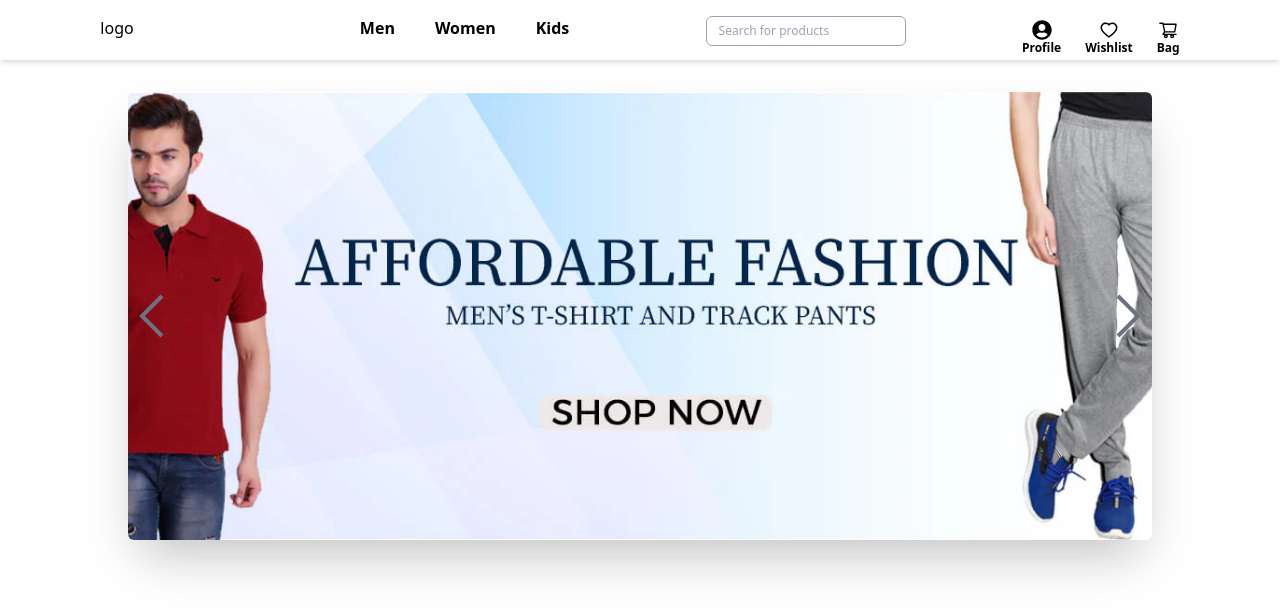
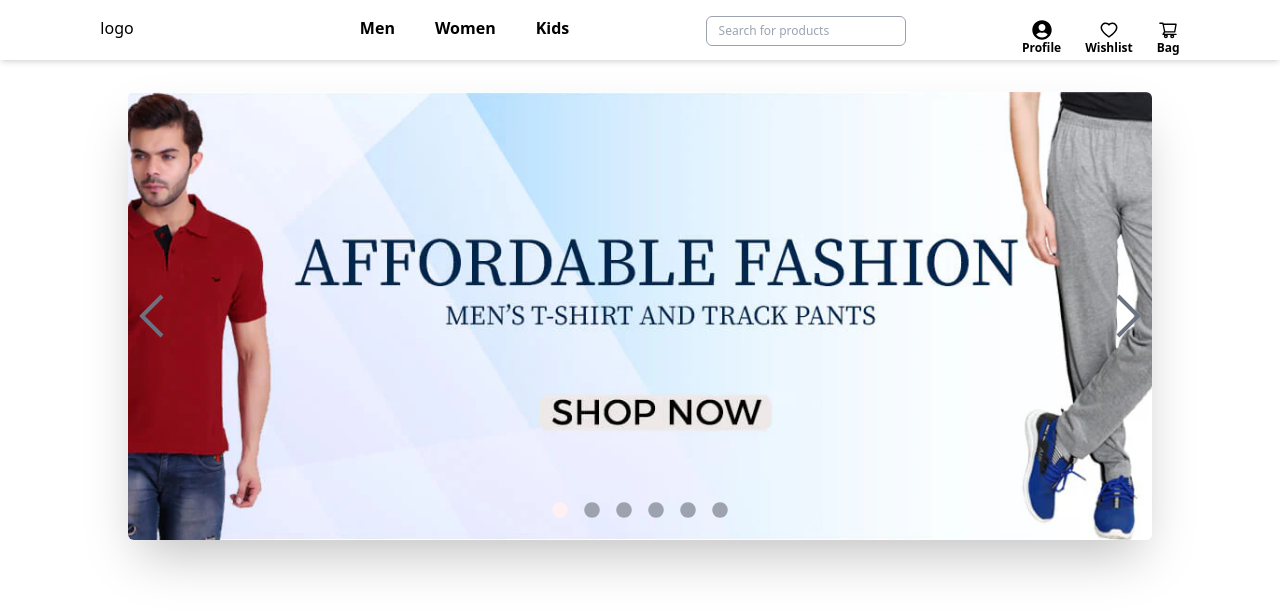
Before and after one commit to TalhaKhan4/MERN-ecommerce, a React (Vite) app in the folder Frontend/: page / in a window 1280 px wide. Shown: the top 614 px of the page. Built offline with nearby package versions, Linux system fonts and the light colour scheme.

Commit message:
updated image slider component

```diff
--- a/Frontend/src/components/Slider/Slider.jsx
+++ b/Frontend/src/components/Slider/Slider.jsx
@@ -3,17 +3,19 @@ import img2 from "../../assets/images/women-img.webp";
 import img3 from "../../assets/images/kids-img.jpg";
 import img4 from "../../assets/images/shorts-img.jpg";
 import img5 from "../../assets/images/sports-wear-img.jpg";
+import img6 from "../../assets/images/sale-img.webp";
 
 import { GrNext, GrPrevious } from "react-icons/gr";
+import { FaCircle } from "react-icons/fa";
 import { useEffect, useState } from "react";
 
 function Slider() {
-  const [currentImgIndex, updateCurrentImgIndex] = useState(0);
-  const sliderImgs = [img1, img2, img3, img4, img5];
+  const [currentImgIndex, setCurrentImgIndex] = useState(0);
+  const sliderImgs = [img1, img2, img3, img4, img5, img6];
 
   useEffect(() => {
     const intervalId = setInterval(() => {
-      updateCurrentImgIndex(
+      setCurrentImgIndex(
         currentImgIndex + 1 === sliderImgs.length ? 0 : currentImgIndex + 1
       );
     }, 10000);
@@ -23,65 +25,48 @@ function Slider() {
 
   return (
     <div className="flex flex-row flex-nowrap w-[80%] aspect-[16/7] m-auto mt-8 relative overflow-hidden shadow-2xl rounded-md">
+      {sliderImgs.map((img, i) => {
+        return (
           <div
+            key={i}
             className="w-[100%] h-[100%] flex-shrink-0 bg-cover bg-center relative transition-transform duration-300"
             style={{
-          backgroundImage: `url(${img1})`,
+              backgroundImage: `url(${img})`,
               transform: `translateX(${-100 * currentImgIndex}%)`,
             }}
           ></div>
-
-      <div
-        className="w-[100%] h-[100%] flex-shrink-0 bg-cover bg-center transition-transform duration-500"
-        style={{
-          backgroundImage: `url(${img2})`,
-          transform: `translateX(${-100 * currentImgIndex}%)`,
-        }}
-      ></div>
-
-      <div
-        className="w-[100%] h-[100%] flex-shrink-0 bg-cover bg-center transition-transform duration-500"
-        style={{
-          backgroundImage: `url(${img3})`,
-          transform: `translateX(${-100 * currentImgIndex}%)`,
-        }}
-      ></div>
-
-      <div
-        className="w-[100%] h-[100%] flex-shrink-0 bg-cover bg-center transition-transform duration-500"
-        style={{
-          backgroundImage: `url(${img4})`,
-          transform: `translateX(${-100 * currentImgIndex}%)`,
-        }}
-      ></div>
-
-      <div
-        className="w-[100%] h-[100%] flex-shrink-0 bg-cover bg-center transition-transform duration-500"
-        style={{
-          backgroundImage: `url(${img5})`,
-          transform: `translateX(${-100 * currentImgIndex}%)`,
-        }}
-      ></div>
-
+        );
+      })}
       <GrPrevious
         className="absolute top-[50%] translate-y-[-50%] left-0 text-5xl cursor-pointer transition-transform duration-300 text-gray-500"
         onClick={() => {
-          updateCurrentImgIndex(
+          setCurrentImgIndex(
             currentImgIndex - 1 === -1
               ? sliderImgs.length - 1
               : currentImgIndex - 1
           );
         }}
       />
-
       <GrNext
         className="absolute top-[50%] translate-y-[-50%] right-0 text-5xl cursor-pointer transition-transform duration-300 text-gray-500"
         onClick={() => {
-          updateCurrentImgIndex(
+          setCurrentImgIndex(
             currentImgIndex + 1 === sliderImgs.length ? 0 : currentImgIndex + 1
           );
         }}
       />
+
+      <div className="flex gap-4 absolute bottom-[5%] left-[50%] translate-x-[-50%]">
+        {sliderImgs.map((_, i) => (
+          <FaCircle
+            key={i}
+            className={`cursor-pointer ${
+              i === currentImgIndex ? "text-rose-50" : "text-gray-400"
+            }`}
+            onClick={() => setCurrentImgIndex(i)}
+          />
+        ))}
+      </div>
     </div>
   );
 }
```
Also changed, not shown: Frontend/src/assets/images/sale-img.webp (added). Lines whose indentation alone changed are shown as unchanged.
